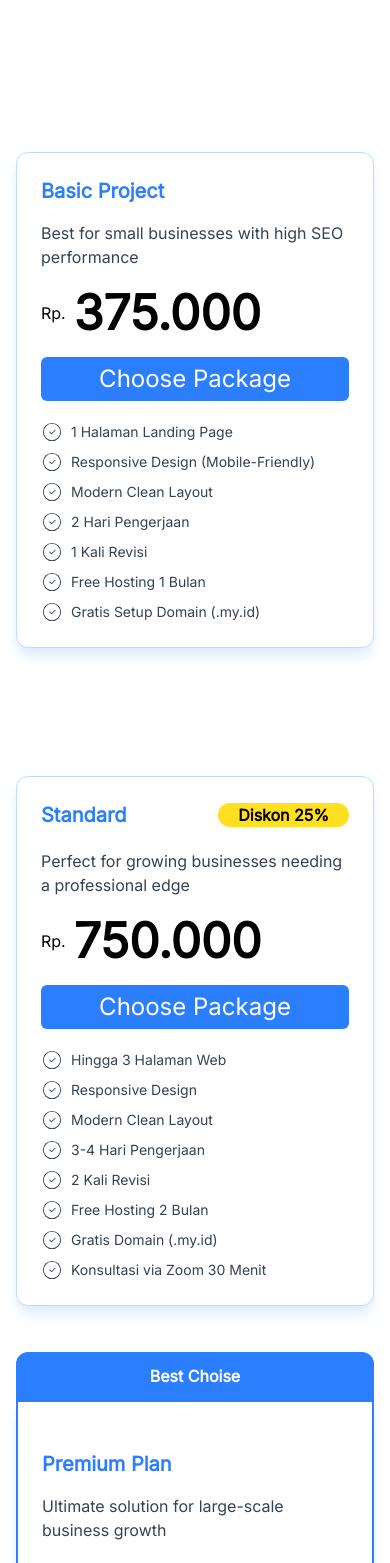
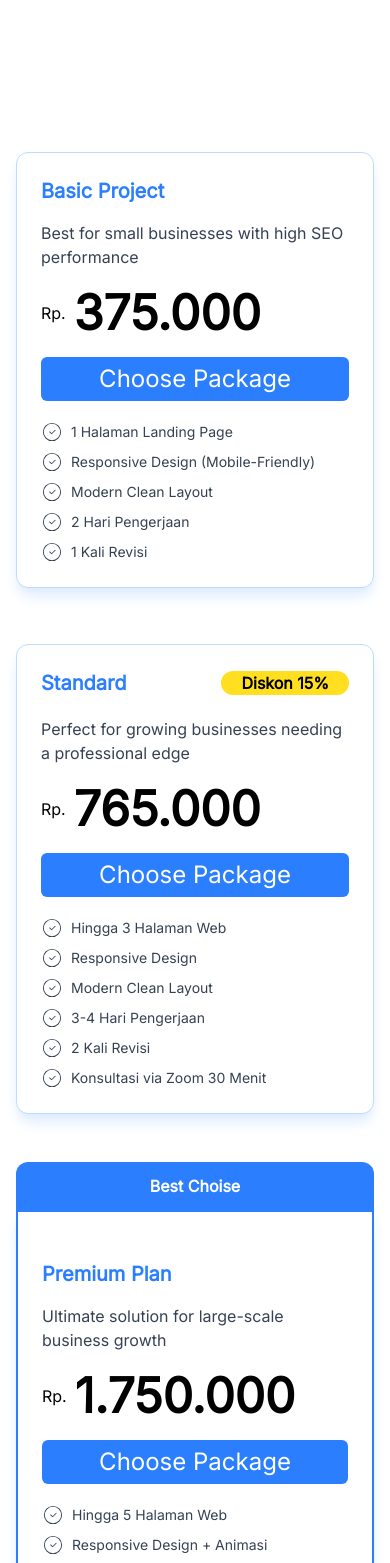
Before and after one commit to Fizora/faiz, a Next.js app: page / in a window 390 px wide. Shown: the part 3200-4763 px from the top of the page. Built offline with nearby package versions, Linux system fonts and the light colour scheme.

Commit message:
update pricing and optimize

```diff
--- a/src/components/Footer.jsx
+++ b/src/components/Footer.jsx
@@ -17,7 +17,7 @@ export default function Footer() {
           LinkedIn
         </Link>
         <p>
-          © {new Date().getFullYear()}Moch Choirul Faiz. All rights reserved.
+          © {new Date().getFullYear()} Moch Choirul Faiz. All rights reserved.
         </p>
       </div>
     </footer>
--- a/src/components/Navbar.jsx
+++ b/src/components/Navbar.jsx
@@ -52,7 +52,7 @@ const Navbar = () => {
             onClick={() => setIsOpen(false)}
           >
             <nav
-              className="fixed top-0 right-0 w-full h-screen bg-white p-6 flex flex-col justify-start items-center gap-6 text-gray-900 shadow-lg transition-all duration-300 ease-in-out"
+              className="fixed top-0 right-0 w-full h-screen bg-white/90 backdrop-blur-sm p-6 flex flex-col justify-start items-end gap-6 text-gray-900 shadow-lg transition-all duration-300 ease-in-out"
               style={{
                 transform: isOpen ? "translateX(0)" : "translateX(100%)",
                 opacity: isOpen ? 1 : 0,
--- a/src/components/Pricing.jsx
+++ b/src/components/Pricing.jsx
@@ -3,9 +3,9 @@ import { GoXCircle } from "react-icons/go";
 
 export default function PricingSection() {
   return (
-    <section className="px-4 grid grid-cols-1 md:grid-cols-3 gap-6 mx-auto max-w-5xl py-20 items-start">
+    <section className="px-4 grid grid-cols-1 md:grid-cols-2 lg:grid-cols-3 gap-6 mx-auto max-w-5xl py-20 items-start">
       {/* Basic Plan */}
-      <div className="min-h-[600px]">
+      <div className="lg:min-h-[600px]">
         <div className="py-4"></div>
         <div className="bg-white p-6 h-full rounded-xl shadow-lg shadow-blue-100 transition flex flex-col justify-between border border-blue-200 space-y-5">
           <h2 className="text-xl font-semibold mb-4 text-blue-500">
@@ -37,24 +37,18 @@ export default function PricingSection() {
             <li className="flex items-center gap-2">
               <CiCircleCheck size={22} /> 1 Kali Revisi
             </li>
-            <li className="flex items-center gap-2">
-              <CiCircleCheck size={22} /> Free Hosting 1 Bulan
-            </li>
-            <li className="flex items-center gap-2">
-              <CiCircleCheck size={22} /> Gratis Setup Domain (.my.id)
-            </li>
           </ul>
         </div>
       </div>
 
       {/* Standard Plan */}
-      <div className="min-h-[600px]">
+      <div className="lg:min-h-[600px] mb-10 md:mb:0">
         <div className="py-4"></div>
         <div className="bg-white p-6 h-full rounded-xl shadow-lg shadow-blue-100 transition flex flex-col justify-between border border-blue-200 space-y-5">
           <span className="flex items-center justify-between">
             <h1 className="text-xl text-blue-500 font-bold">Standard</h1>
             <p className="bg-yellow-300 px-5 rounded-full font-bold">
-              Diskon 25%
+              Diskon 15%
             </p>
           </span>
           <p className="text-gray-700">
@@ -62,7 +56,7 @@ export default function PricingSection() {
           </p>
           <span className="flex items-center gap-2">
             Rp.
-            <h1 className="text-5xl font-bold">750.000</h1>
+            <h1 className="text-5xl font-bold">765.000</h1>
           </span>
           <button className="px-5 py-1.5 text-2xl font-medium bg-blue-500 text-white rounded-md">
             Choose Package
@@ -84,12 +78,6 @@ export default function PricingSection() {
               <CiCircleCheck size={22} /> 2 Kali Revisi
             </li>
             <li className="flex items-center gap-2">
-              <CiCircleCheck size={22} /> Free Hosting 2 Bulan
-            </li>
-            <li className="flex items-center gap-2">
-              <CiCircleCheck size={22} /> Gratis Domain (.my.id)
-            </li>
-            <li className="flex items-center gap-2">
               <CiCircleCheck size={22} /> Konsultasi via Zoom 30 Menit
             </li>
           </ul>
@@ -97,7 +85,7 @@ export default function PricingSection() {
       </div>
 
       {/* Premium Plan (Best Seller) */}
-      <div className="min-h-[600px]">
+      <div className="lg:min-h-[600px]">
         <div className="py-4"></div>
         <div className="relative">
           <div className="absolute -top-12 w-full">
```
